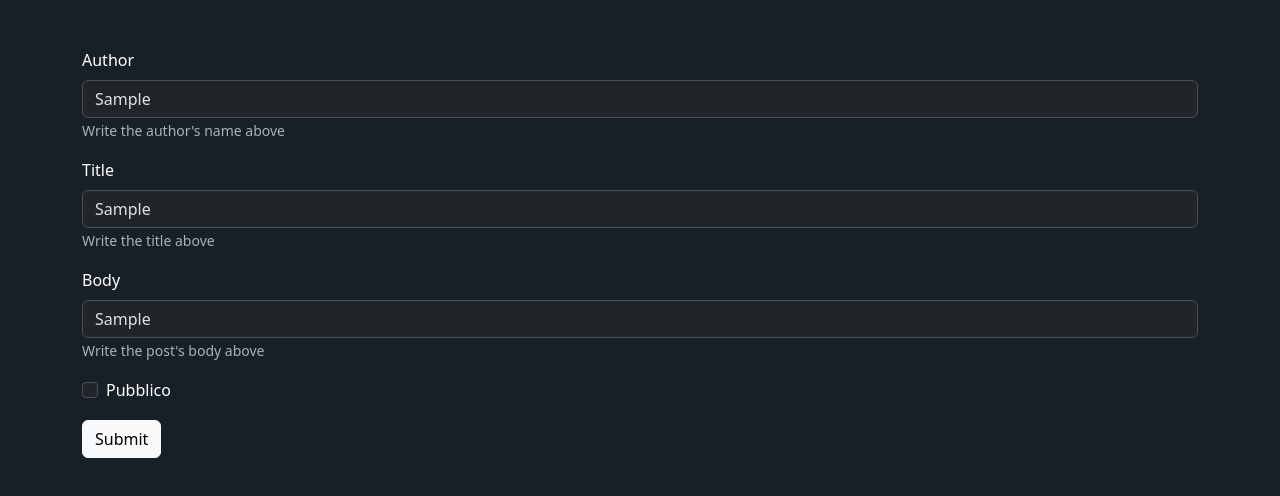
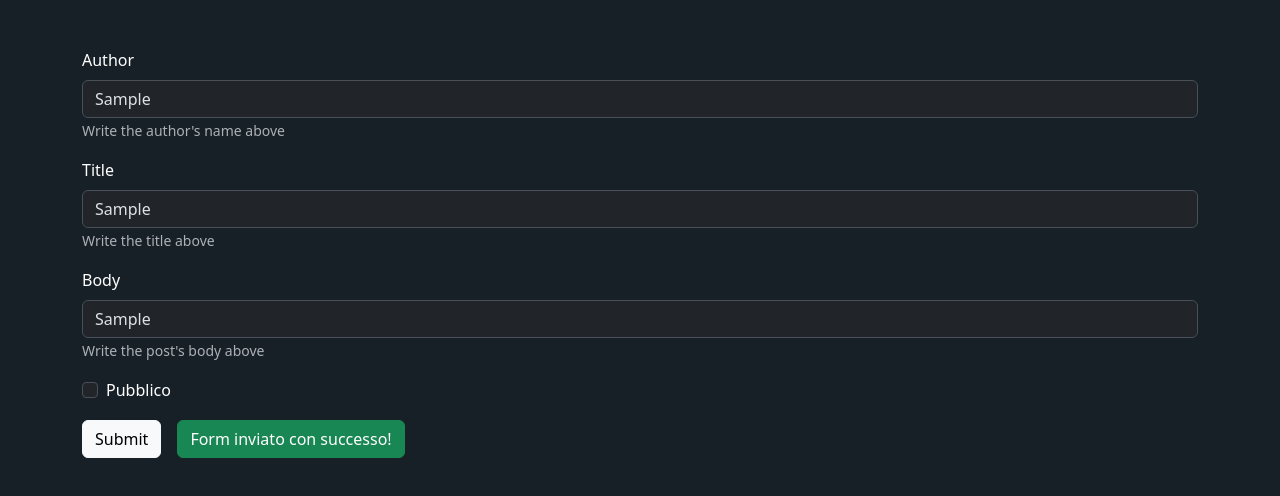
Before and after one commit to imnxtamess/react-post-form, a React (Vite) app: page / in a window 1280 px wide. Both pictures are taken after typing "Sample", "Sample", "Sample" into the empty fields and a click on the button "Submit". Shown: the top 496 px of the page. Built offline with nearby package versions, Linux system fonts and the light colour scheme; no server answers.

Commit message:
feat: extend success message display duration and add fade-in transition effect

```diff
--- a/src/App.jsx
+++ b/src/App.jsx
@@ -30,7 +30,7 @@ function App() {
     setIsSent(true);
     setInterval(() => {
       setIsSent(false);
-    }, 2500);
+    }, 3000);
   }
 
   function createData() {
@@ -118,7 +118,11 @@ function App() {
             <button type="submit" className="btn btn-light mt-3">
               Submit
             </button>
-            <div className={!isSent ? "d-none" : "btn btn-success mx-3 mt-3"}>
+            <div
+              className={
+                !isSent ? "d-none" : "btn btn-success mx-3 mt-3 transition"
+              }
+            >
               Form inviato con successo!
             </div>
           </div>
--- a/src/index.css
+++ b/src/index.css
@@ -7,3 +7,16 @@
 body {
   background-color: rgb(24, 32, 39);
 }
+
+.transition {
+  animation: transizioneBanner 0.75s ease-in-out;
+}
+
+@keyframes transizioneBanner {
+  0% {
+    opacity: 0;
+  }
+  100% {
+    opacity: 1;
+  }
+}
```
